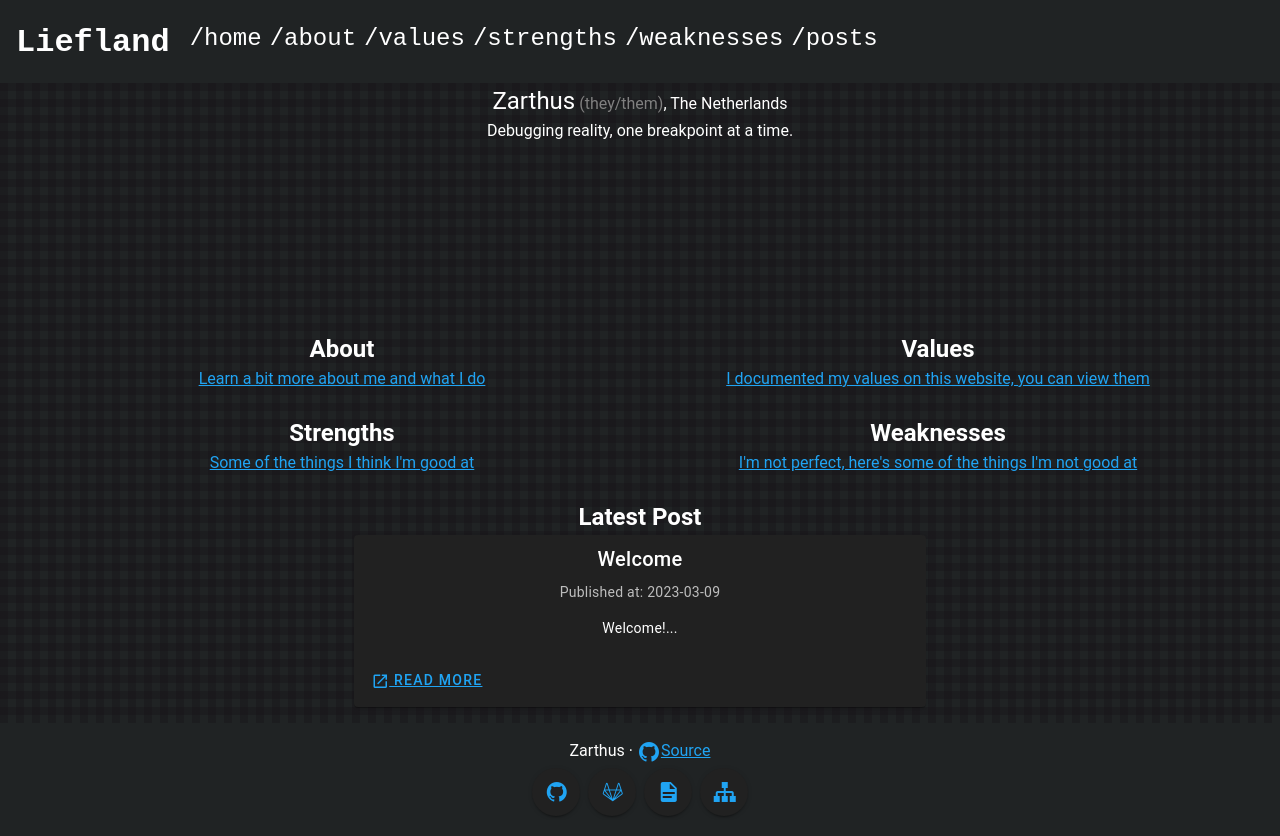
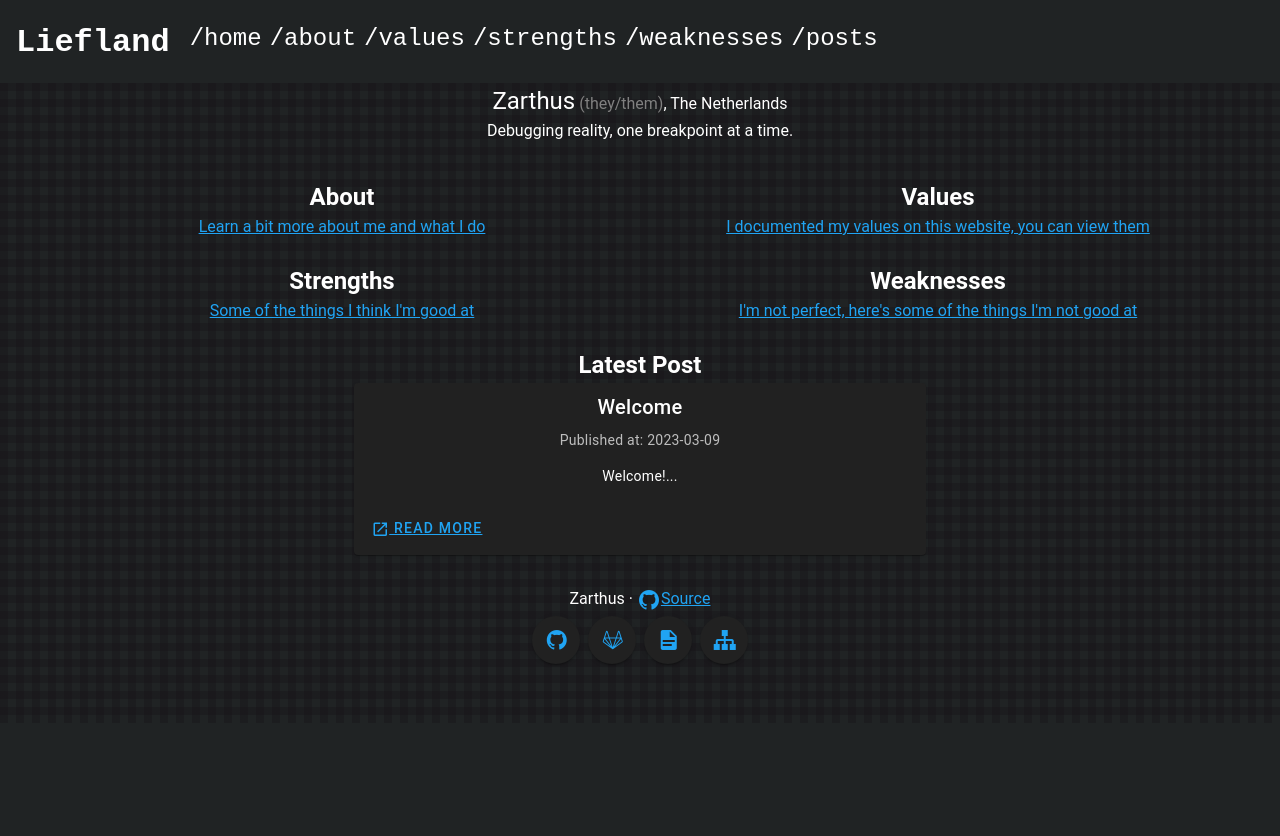
Before and after one commit to Zarthus/nomenclature, a Vue app: page / in a window 1280 px wide. After the commit the page ends 800 px from the top, so only its background shows below. Built offline with nearby package versions, Linux system fonts and the light colour scheme.

Commit message:
homeview: minor ui changes

```diff
--- a/src/views/HomeView.vue
+++ b/src/views/HomeView.vue
@@ -73,10 +73,6 @@ main {
 }
 
 .user-info {
-    min-height: 25vh;
-}
-
-.user-info-ext {
-    margin-top: 2rem;
+    min-height: 10vh;
 }
 </style>
```
